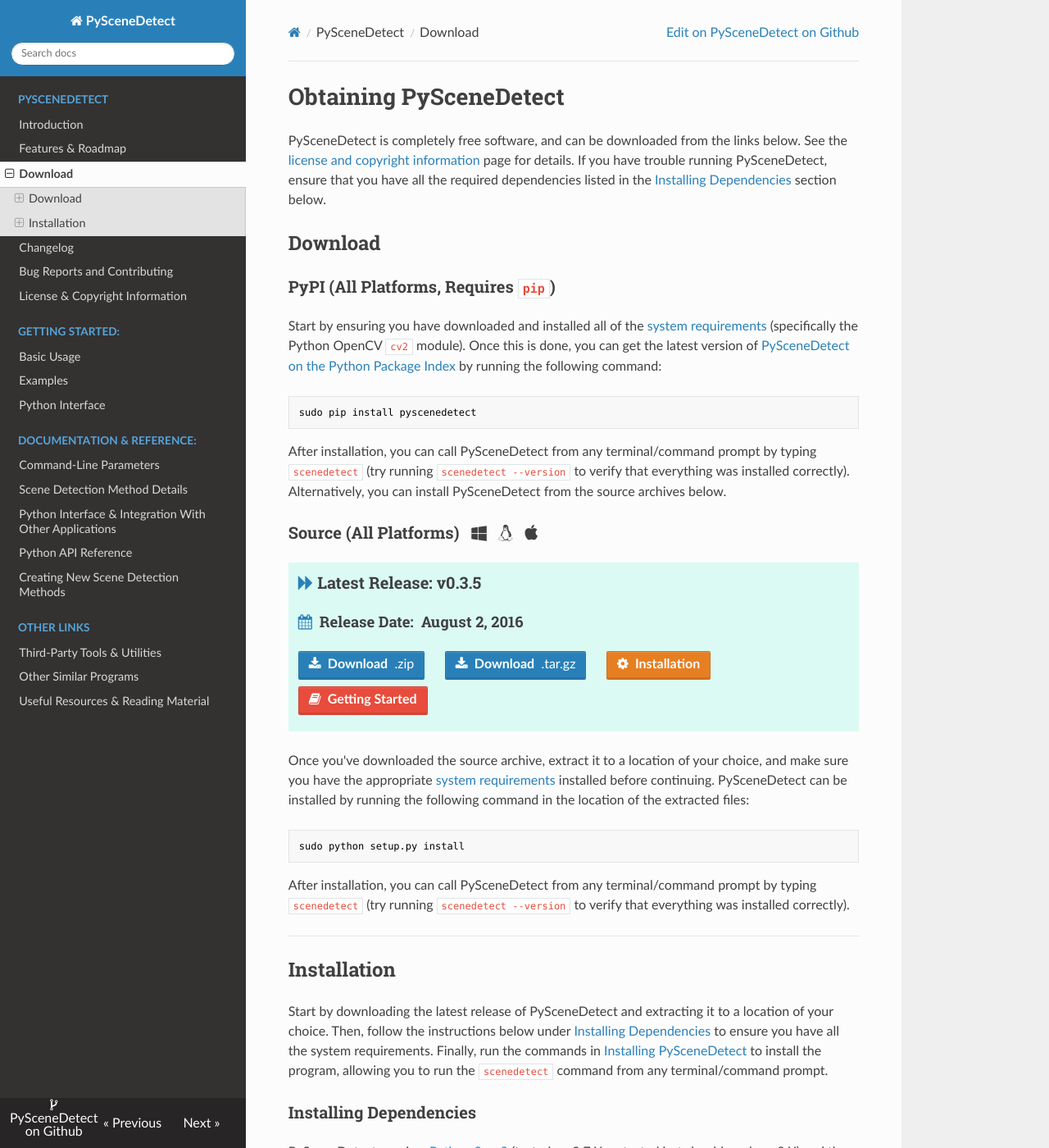
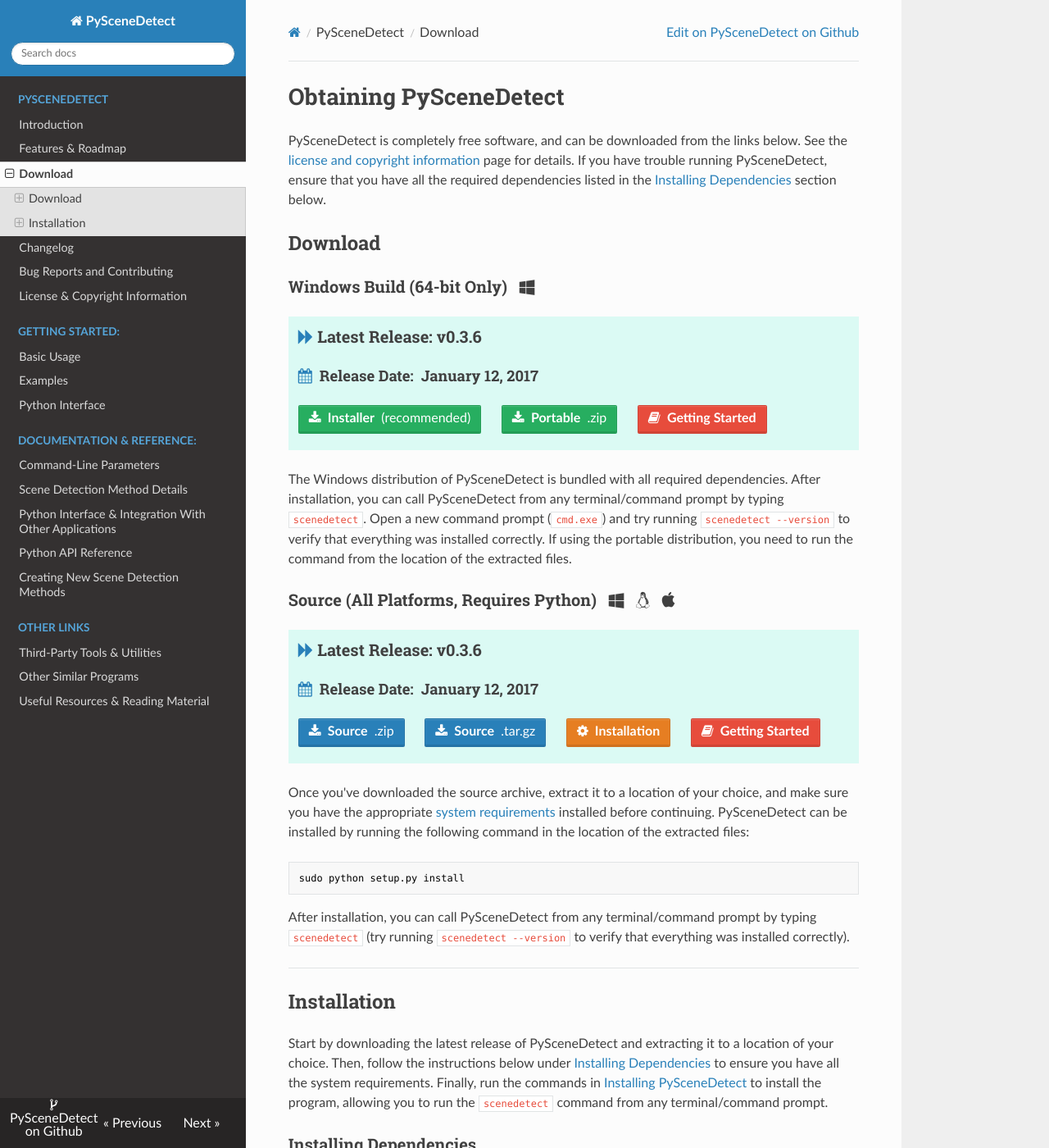
Before and after one commit to vovamushak/PySceneDetect, an MkDocs documentation site: the page built from docs/download.md, in a window 1280 px wide and 1400 px high. Shown: the whole window at 82% size. Built offline with MkDocs 1.6.1, drawn with Linux system fonts in a browser that asks for light colours; nearby versions of some CDN libraries; old or Windows-style settings are respelled for this version of MkDocs; some of the changed text lies outside the part shown.

````diff
--- a/docs/download.md
+++ b/docs/download.md
@@ -6,23 +6,23 @@ PySceneDetect is completely free software, and can be downloaded from the links
 
 ## Download
 
-### PyPI (All Platforms, Requires `pip`)
+### Windows Build (64-bit Only) &nbsp; <span class="wy-text-neutral"><span class="fa fa-windows"></span></span>
 
-Start by ensuring you have downloaded and installed all of the [system requirements](#installing-dependencies) (specifically the Python OpenCV `cv2` module).  Once this is done, you can get the latest version of [PySceneDetect on the Python Package Index](https://pypi.python.org/pypi/PySceneDetect) by running the following command:
+<div class="important">
+<h3 class="wy-text-neutral"><span class="fa fa-forward wy-text-info"></span> Latest Release: <b class="wy-text-neutral">v0.3.6</b></h3>
+<h4 class="wy-text-neutral"><span class="fa fa-calendar wy-text-info"></span>&nbsp; Release Date:&nbsp; <b>January 12, 2017</b></h4>
+<a href="https://github.com/Breakthrough/PySceneDetect/releases/download/v0.3.6/PySceneDetect-0.3.6-win64.msi" class="btn btn-success" style="margin-bottom:8px;" role="button"><span class="fa fa-download"></span>&nbsp; <b>Installer</b>&nbsp;&nbsp;(recommended)</a> &nbsp;&nbsp;&nbsp;&nbsp; <a href="https://github.com/Breakthrough/PySceneDetect/releases/download/v0.3.6/PySceneDetect-0.3.6-win64-portable.zip" class="btn btn-success" style="margin-bottom:8px;" role="button"><span class="fa fa-download"></span>&nbsp; <b>Portable</b>&nbsp;&nbsp;.zip</a> &nbsp;&nbsp;&nbsp;&nbsp; <a href="../examples/usage/" class="btn btn-danger" style="margin-bottom:8px;" role="button"><span class="fa fa-book"></span>&nbsp; <b>Getting Started</b></a>
+</div>
 
-```md
-sudo pip install pyscenedetect
-```
-
-After installation, you can call PySceneDetect from any terminal/command prompt by typing `scenedetect` (try running `scenedetect --version` to verify that everything was installed correctly).  Alternatively, you can install PySceneDetect from the source archives below.
+The Windows distribution of PySceneDetect is bundled with all required dependencies.  After installation, you can call PySceneDetect from any terminal/command prompt by typing `scenedetect`.  Open a new command prompt (`cmd.exe`) and try running `scenedetect --version` to verify that everything was installed correctly.  If using the portable distribution, you need to run the command from the location of the extracted files.
 
 
-<h3>Source (All Platforms) &nbsp; <span class="wy-text-neutral"><span class="fa fa-windows"></span> &nbsp; <span class="fa fa-linux"></span> &nbsp; <span class="fa fa-apple"></span></span></h3>
+### Source (All Platforms, Requires Python) &nbsp; <span class="wy-text-neutral"><span class="fa fa-windows"></span> &nbsp; <span class="fa fa-linux"></span> &nbsp; <span class="fa fa-apple"></span></span></h3>
 
 <div class="important">
-<h3 class="wy-text-neutral"><span class="fa fa-forward wy-text-info"></span> Latest Release: <b class="wy-text-neutral">v0.3.5</b></h3>
-<h4 class="wy-text-neutral"><span class="fa fa-calendar wy-text-info"></span>&nbsp; Release Date:&nbsp; <b>August 2, 2016</b></h4>
-<a href="https://github.com/Breakthrough/PySceneDetect/archive/v0.3.5.zip" class="btn btn-info" style="margin-bottom:8px;" role="button"><span class="fa fa-download"></span>&nbsp; <b>Download</b>&nbsp;&nbsp;.zip</a> &nbsp;&nbsp;&nbsp;&nbsp; <a href="https://github.com/Breakthrough/PySceneDetect/archive/v0.3.5.tar.gz" class="btn btn-info" style="margin-bottom:8px;" role="button"><span class="fa fa-download"></span>&nbsp; <b>Download</b>&nbsp;&nbsp;.tar.gz</a> &nbsp;&nbsp;&nbsp;&nbsp; <a href="#installation" class="btn btn-warning" style="margin-bottom:8px;" role="button"><span class="fa fa-gear"></span>&nbsp; <b>Installation</b></a> &nbsp;&nbsp;&nbsp;&nbsp; <a href="../examples/usage/" class="btn btn-danger" style="margin-bottom:8px;" role="button"><span class="fa fa-book"></span>&nbsp; <b>Getting Started</b></a>
+<h3 class="wy-text-neutral"><span class="fa fa-forward wy-text-info"></span> Latest Release: <b class="wy-text-neutral">v0.3.6</b></h3>
+<h4 class="wy-text-neutral"><span class="fa fa-calendar wy-text-info"></span>&nbsp; Release Date:&nbsp; <b>January 12, 2017</b></h4>
+<a href="https://github.com/Breakthrough/PySceneDetect/archive/v0.3.6.zip" class="btn btn-info" style="margin-bottom:8px;" role="button"><span class="fa fa-download"></span>&nbsp; <b>Source</b>&nbsp;&nbsp;.zip</a> &nbsp;&nbsp;&nbsp;&nbsp; <a href="https://github.com/Breakthrough/PySceneDetect/archive/v0.3.6.tar.gz" class="btn btn-info" style="margin-bottom:8px;" role="button"><span class="fa fa-download"></span>&nbsp; <b>Source</b>&nbsp;&nbsp;.tar.gz</a> &nbsp;&nbsp;&nbsp;&nbsp; <a href="#installation" class="btn btn-warning" style="margin-bottom:8px;" role="button"><span class="fa fa-gear"></span>&nbsp; <b>Installation</b></a> &nbsp;&nbsp;&nbsp;&nbsp; <a href="../examples/usage/" class="btn btn-danger" style="margin-bottom:8px;" role="button"><span class="fa fa-book"></span>&nbsp; <b>Getting Started</b></a>
 </div>
 
 Once you've downloaded the source archive, extract it to a location of your choice, and make sure you have the appropriate [system requirements](#installing-dependencies) installed before continuing.  PySceneDetect can be installed by running the following command in the location of the extracted files:
@@ -53,7 +53,7 @@ You can [click here](http://breakthrough.github.io/Installing-OpenCV/) for a qui
 
 Note that some Linux package managers still provide older, dated builds of OpenCV (pre-3.0).  PySceneDetect is compatible with both versions, but if you want to ensure you have the latest version, it's recommended that you [build and install OpenCV from source](http://breakthrough.github.io/Installing-OpenCV/#installing-on-linux-compiling-from-source) on Linux.
 
-To ensure you have all the requirements installed, open a `python` interpreter, and ensure you can run `import numpy` and `import cv2` without any errors.  Once this is done, you're ready to instalL PySceneDetect!
+To ensure you have all the requirements installed, open a `python` interpreter, and ensure you can run `import numpy` and `import cv2` without any errors.  Once this is done, you're ready to install PySceneDetect.
 
 
 ### Installing PySceneDetect
--- a/scenedetect/__init__.py
+++ b/scenedetect/__init__.py
@@ -47,7 +47,7 @@ import numpy
 
 
 # Used for module identification and when printing copyright & version info.
-__version__ = 'v0.4-dev'
+__version__ = 'v0.3.6'
 
 # About & copyright message string shown for the -v / --version CLI argument.
 ABOUT_STRING   = """----------------------------------------------------
--- a/setup.py
+++ b/setup.py
@@ -24,7 +24,7 @@ def get_requires():
 
 setup(
     name='PySceneDetect',
-    version='0.3.4',
+    version='0.3.6',
     description="A cross-platform, OpenCV-based video scene detection program and Python library. ",
     long_description=open('package-info.rst').read(),
     author='Brandon Castellano',
@@ -52,11 +52,11 @@ setup(
         'License :: OSI Approved :: MIT License',
         'Operating System :: OS Independent',
         'Programming Language :: Python :: 2',
-        'Programming Language :: Python :: 2.6',
         'Programming Language :: Python :: 2.7',
         'Programming Language :: Python :: 3',
-        'Programming Language :: Python :: 3.3',
         'Programming Language :: Python :: 3.4',
+        'Programming Language :: Python :: 3.5',
+        'Programming Language :: Python :: 3.6',
         'Topic :: Multimedia :: Video',
         'Topic :: Multimedia :: Video :: Conversion',
         'Topic :: Multimedia :: Video :: Non-Linear Editor',
````
Also changed, not shown: README.md (+13 -9 lines), docs/changelog.md (+3 -5 lines), docs/index.md (+1 -1 lines).
